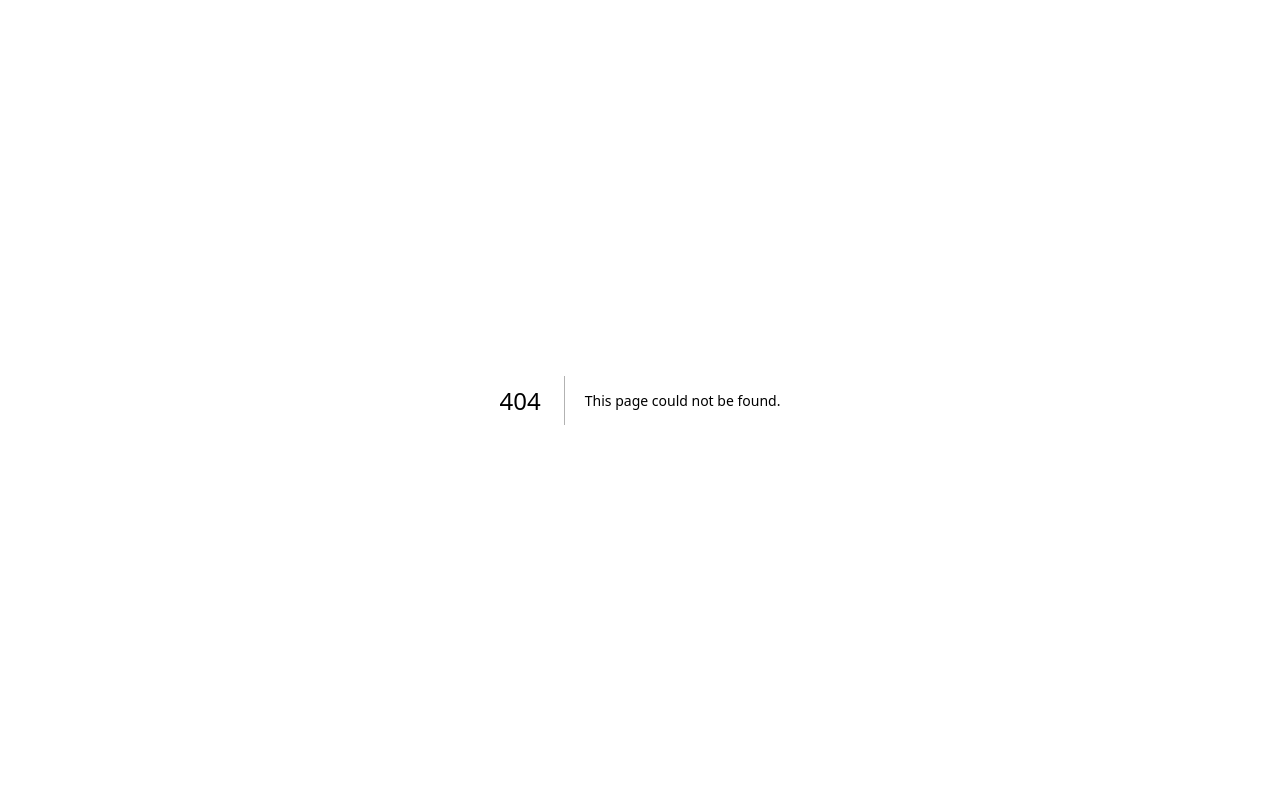
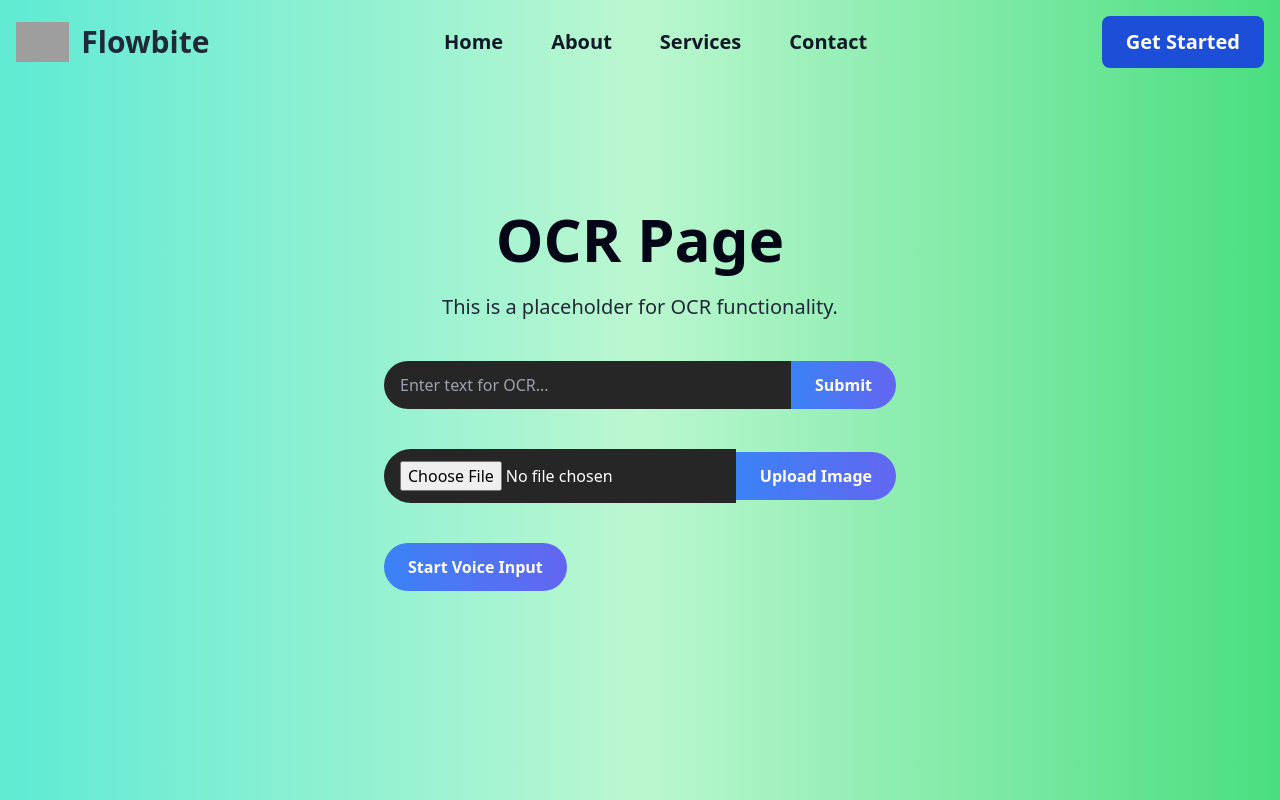
Before and after one commit to Techxtommor-HealthAi/healthai, a Next.js app: page /ocr in a window 1280 px wide. Before the commit this address had no page. Built offline with nearby package versions, Linux system fonts and the light colour scheme; grey boxes are pictures that could not be loaded.

Commit message:
completed the chatbot

```diff
--- a/package.json
+++ b/package.json
@@ -15,6 +15,7 @@
     "nookies": "^2.5.2",
     "react": "^19.0.0",
     "react-dom": "^19.0.0",
+    "tesseract.js": "^5.1.1",
     "typewriter-effect": "^2.21.0"
   },
   "devDependencies": {
--- a/src/pages/chatbot.js
+++ b/src/pages/chatbot.js
@@ -1,6 +1,6 @@
-
 import React, { useState, useEffect } from 'react';
 import Head from 'next/head';
+import { createWorker } from 'tesseract.js';
 
 const Chatbot = () => {
   const [messages, setMessages] = useState([
@@ -9,6 +9,9 @@ const Chatbot = () => {
   const [input, setInput] = useState('');
   const [isLoading, setIsLoading] = useState(false);
   const [isTyping, setIsTyping] = useState(false);
+  const [isSpeaking, setIsSpeaking] = useState(false);
+  const [isListening, setIsListening] = useState(false);
+  const [speechResult, setSpeechResult] = useState('');
 
   useEffect(() => {
     setIsTyping(!!input.trim());
@@ -33,11 +36,11 @@ const Chatbot = () => {
     const fileInput = document.createElement('input');
     fileInput.type = 'file';
     fileInput.accept = 'image/*';
-    fileInput.onchange = (event) => {
+    fileInput.onchange = async (event) => {
       const file = event.target.files[0];
       if (file) {
         const reader = new FileReader();
-        reader.onload = () => {
+        reader.onload = async () => {
           const newMessage = {
             type: 'user',
             content: reader.result, // Base64 encoded image data
@@ -46,14 +49,18 @@ const Chatbot = () => {
           };
           setMessages((prevMessages) => [...prevMessages, newMessage]);
 
-          setTimeout(() => {
-            const botResponse = {
-              type: 'bot',
-              content: "Image received! What would you like me to do with this?",
-              timestamp: new Date().toLocaleTimeString([], { hour: '2-digit', minute: '2-digit' }),
-            };
-            setMessages((prevMessages) => [...prevMessages, botResponse]);
-          }, 1500);
+          const worker = await createWorker();
+          await worker.load();
+          await worker.loadLanguage("eng");
+          await worker.initialize("eng");
+          const { data } = await worker.recognize(reader.result);
+          const ocrMessage = {
+            type: 'bot',
+            content: data.text,
+            timestamp: new Date().toLocaleTimeString([], { hour: '2-digit', minute: '2-digit' }),
+          };
+          setMessages((prevMessages) => [...prevMessages, ocrMessage]);
+          await worker.terminate();
         };
         reader.readAsDataURL(file);
       }
@@ -61,9 +68,55 @@ const Chatbot = () => {
     fileInput.click();
   };
 
+  const handleVoiceInput = () => {
+    const recognition = new (window.SpeechRecognition || window.webkitSpeechRecognition)();
+    recognition.lang = "en-US";
+    recognition.interimResults = true;
+    recognition.continuous = true;
+
+    recognition.onstart = () => {
+      setIsListening(true);
+    };
+
+    recognition.onresult = (event) => {
+      const transcript = Array.from(event.results)
+        .map(result => result[0])
+        .map(result => result.transcript)
+        .join('');
+      setSpeechResult(transcript);
+    };
+
+    recognition.onend = () => {
+      setIsListening(false);
+    };
+
+    recognition.start();
+  };
 
   const handleAudioRecord = () => {
-    console.log('Audio recording started...');
+    if (isListening) {
+      setIsListening(false);
+      console.log(speechResult);
+      const newMessage = { type: 'user', content: speechResult, timestamp: new Date().toLocaleTimeString([], { hour: '2-digit', minute: '2-digit' }) };
+      setMessages((prevMessages) => [...prevMessages, newMessage]);
+    } else {
+      setSpeechResult('');
+      handleVoiceInput();
+    }
+  };
+
+  const handleTextToSpeech = (text) => {
+    if (isSpeaking) {
+      speechSynthesis.cancel();
+      setIsSpeaking(false);
+    } else {
+      if (text) {
+        const utterance = new SpeechSynthesisUtterance(text);
+        utterance.onend = () => setIsSpeaking(false);
+        speechSynthesis.speak(utterance);
+        setIsSpeaking(true);
+      }
+    }
   };
 
   return (
@@ -86,13 +139,24 @@ const Chatbot = () => {
                 <span className="flex-shrink-0 w-8 h-8 bg-gray-300 rounded-full flex items-center justify-center">
                   {message.type === 'bot' ? 'SL' : 'U'}
                 </span>
-                <div className={`max-w-xs px-4 py-2 rounded-3xl shadow ${message.type === 'user' ? 'bg-gradient-to-r from-teal-500 to-green-400 text-white' : 'bg-gray-200'}`}>
+                <div className={`max-w-xs px-4 py-2 rounded-3xl shadow relative ${message.type === 'user' ? 'bg-gradient-to-r from-teal-500 to-green-400 text-white' : 'bg-gray-200'}`}>
                 {message.isImage ? (
-                  <img src={message.content} alt="Uploaded content" className="rounded-lg max-w-full" />
+                  <>
+                    <img src={message.content} alt="Uploaded content" className="rounded-lg max-w-full" />
+                    {message.type === 'bot' && <p className="text-gray-600 mt-2">{message.content}</p>}
+                  </>
                 ) : (
                   <p>{message.content}</p>
                   )}
                    <span className="text-xs text-gray-500">{message.timestamp}</span>
+                  {message.type === 'bot' && (
+                    <button
+                      onClick={() => handleTextToSpeech(message.content)}
+                      className="absolute  bottom-1 right-1 px-3 py-0.5 bg-blue-500 text-white rounded-full hover:bg-blue-600 transition"
+                    >
+                      {isSpeaking ? "Stop" : "🔊"}
+                    </button>
+                  )}
                 </div>
               </div>
             ))}
@@ -109,15 +173,11 @@ const Chatbot = () => {
           </div>
 
           <div className="flex items-center space-x-2 sticky bottom-0">
+            <button className={`p-2 bg-gray-200 rounded-full focus:outline-none ${isListening ? 'animate-pulse' : ''}`} onClick={handleAudioRecord}>
+              <img src="/mic.svg" alt="Record Audio" className="w-5 h-5" />
+            </button>
             <button className="p-2 bg-gray-200 rounded-full focus:outline-none" onClick={handleFileUpload}>
               <img src="/attachfile.svg" alt="Attach File" className="w-5 h-5" />
-            </button>
-            <button
-              className="p-2 bg-gray-200 rounded-full focus:outline-none"
-              onMouseDown={handleAudioRecord}
-              onMouseUp={() => console.log('Audio recording stopped.')}
-            >
-              <img src="/mic.svg" alt="Record Audio" className="w-5 h-5" />
             </button>
             <div className="relative flex-1">
               <input
@@ -145,6 +205,20 @@ const Chatbot = () => {
             </button>
           </div>
         </main>
+        {isListening && (
+          <div className="fixed inset-0 flex items-center justify-center bg-black bg-opacity-50 z-50">
+            <div className="bg-white p-6 rounded-lg shadow-lg text-center">
+              <p className="text-lg font-bold mb-4">Listening...</p>
+              <p className="text-gray-700">{speechResult}</p>
+              <button
+                className="mt-4 px-6 py-3 bg-red-500 text-white font-bold rounded-full hover:bg-red-600 transition"
+                onClick={handleAudioRecord}
+              >
+                Stop
+              </button>
+            </div>
+          </div>
+        )}
       </div>
     </>
   );
--- /dev/null
+++ b/src/pages/ocr.js
@@ -0,0 +1,135 @@
+import Navbar from "@/components/navabar";
+import { useState } from "react";
+import { createWorker } from "tesseract.js";
+
+export default function OCR() {
+  const [ocrResult, setOcrResult] = useState("");
+  const [inputText, setInputText] = useState("");
+  const [isListening, setIsListening] = useState(false);
+  const [speechResult, setSpeechResult] = useState("");
+
+  const handleImageUpload = async (event) => {
+    const file = event.target.files[0];
+    if (file) {
+      const reader = new FileReader();
+      reader.onload = async () => {
+        const worker = await createWorker();
+        await worker.load();
+        await worker.loadLanguage("eng");
+        await worker.initialize("eng");
+        const { data } = await worker.recognize(reader.result);
+        setOcrResult(data.text);
+        await worker.terminate();
+      };
+      reader.readAsDataURL(file);
+    }
+  };
+
+  const handleTextToSpeech = (text) => {
+    if (text) {
+      const utterance = new SpeechSynthesisUtterance(text);
+      speechSynthesis.speak(utterance);
+    }
+  };
+
+  const handleInputChange = (event) => {
+    setInputText(event.target.value);
+  };
+
+  const handleInputSubmit = () => {
+    handleTextToSpeech(inputText);
+  };
+
+  const handleVoiceInput = () => {
+    const recognition = new (window.SpeechRecognition || window.webkitSpeechRecognition)();
+    recognition.lang = "en-US";
+    recognition.interimResults = true;
+    recognition.continuous = true;
+
+    recognition.onstart = () => {
+      setIsListening(true);
+    };
+
+    recognition.onresult = (event) => {
+      const transcript = Array.from(event.results)
+        .map(result => result[0])
+        .map(result => result.transcript)
+        .join('');
+      setSpeechResult(transcript);
+    };
+
+    recognition.onend = () => {
+      setIsListening(false);
+    };
+
+    recognition.start();
+  };
+
+  return (
+    <div className="h-screen w-screen bg-gradient-to-r from-teal-300 via-green-200 to-green-400 relative text-white font-sans">
+      <div>
+        <Navbar />
+      </div>
+      <div className="relative z-10 flex flex-col items-center justify-center h-full text-center space-y-6">
+        <h1 className="text-4xl md:text-6xl font-bold text-slate-950">
+          OCR Page
+        </h1>
+        <p className="text-xl text-gray-800">
+          This is a placeholder for OCR functionality.
+        </p>
+        <div className="flex items-center w-full max-w-lg pt-4">
+          <input
+            type="text"
+            placeholder="Enter text for OCR..."
+            value={inputText}
+            onChange={handleInputChange}
+            className="flex-grow py-3 px-4 bg-neutral-800 rounded-l-full focus:outline-none text-white"
+          />
+          <button
+            onClick={handleInputSubmit}
+            className="px-6 py-3 bg-gradient-to-r from-blue-500 to-indigo-500 text-white font-bold rounded-r-full hover:from-blue-600 hover:to-indigo-600 transition"
+          >
+            Submit
+          </button>
+        </div>
+        <div className="flex items-center w-full max-w-lg pt-4">
+          <input
+            type="file"
+            accept="image/*"
+            onChange={handleImageUpload}
+            className="flex-grow py-3 px-4 bg-neutral-800 rounded-l-full focus:outline-none text-white"
+          />
+          <button className="px-6 py-3 bg-gradient-to-r from-blue-500 to-indigo-500 text-white font-bold rounded-r-full hover:from-blue-600 hover:to-indigo-600 transition">
+            Upload Image
+          </button>
+        </div>
+        <div className="flex items-center w-full max-w-lg pt-4">
+          <button
+            onClick={handleVoiceInput}
+            className={`px-6 py-3 bg-gradient-to-r from-blue-500 to-indigo-500 text-white font-bold rounded-full hover:from-blue-600 hover:to-indigo-600 transition ${isListening ? 'animate-pulse' : ''}`}
+          >
+            {isListening ? "Listening..." : "Start Voice Input"}
+          </button>
+        </div>
+        {speechResult && (
+          <div className="pt-4">
+            <h2 className="text-2xl font-bold text-slate-950">Speech Result:</h2>
+            <p className="text-lg text-gray-800">{speechResult}</p>
+          </div>
+        )}
+        {ocrResult && (
+          <div className="pt-4">
+            <h2 className="text-2xl font-bold text-slate-950">OCR Result:</h2>
+            <p className="text-lg text-gray-800">{ocrResult}</p>
+            <button
+              onClick={() => handleTextToSpeech(ocrResult)}
+              className="mt-4 px-6 py-3 bg-gradient-to-r from-blue-500 to-indigo-500 text-white font-bold rounded-full hover:from-blue-600 hover:to-indigo-600 transition"
+            >
+              Read Aloud
+            </button>
+          </div>
+        )}
+      </div>
+    </div>
+  );
+}
```
Also changed, not shown: 1 other file (tests, documents, lock files or other folders).
